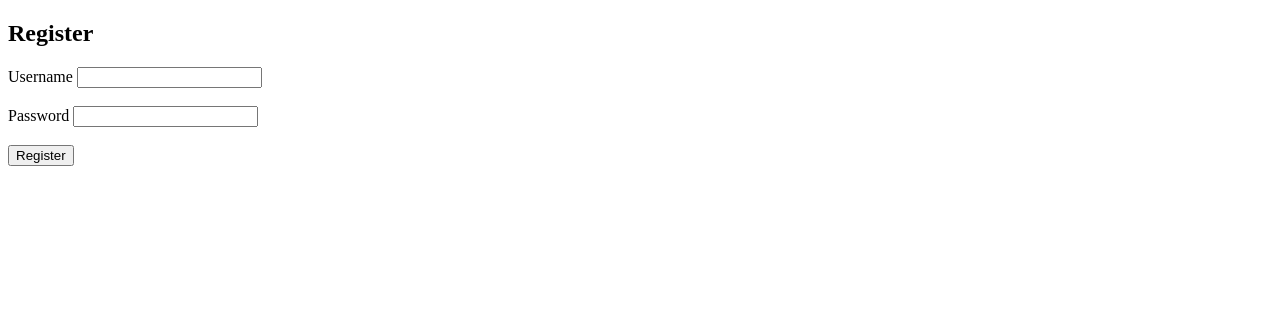
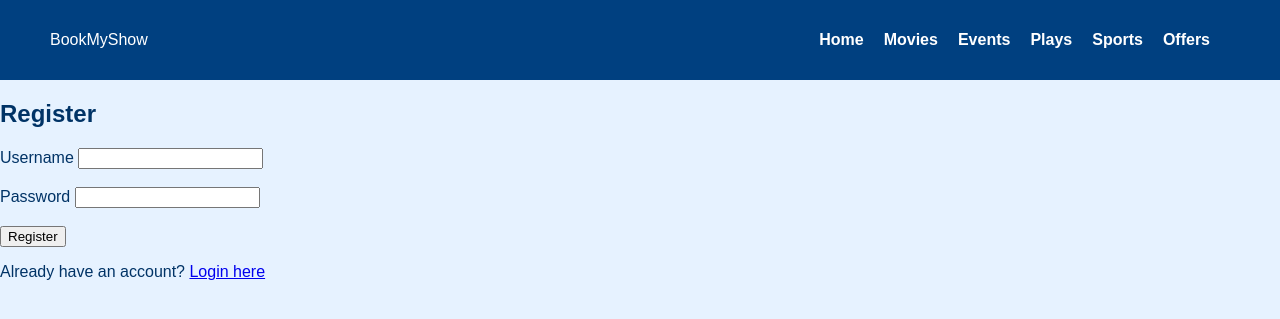
Before and after one commit to Koushik168/IS-Programming, a Flask app: page /register in a window 1280 px wide. Shown: the top 319 px of the page. Run offline with Flask 3, Linux system fonts and the light colour scheme.

Commit message:
Update register.html

```diff
--- a/Book-my-show/templates/register.html
+++ b/Book-my-show/templates/register.html
@@ -3,16 +3,38 @@
 <head>
     <meta charset="UTF-8">
     <meta name="viewport" content="width=device-width, initial-scale=1.0">
-    <title>Register</title>
+    <title>Register - BookMyShow Clone</title>
+    <link rel="stylesheet" href="{{ url_for('static', filename='css/styles.css') }}">
+
 </head>
 <body>
+    <header>
+        <div class="logo">BookMyShow</div>
+        <nav>
+            <ul>
+                <li><a href="index.html">Home</a></li>
+                <li><a href="movies.html">Movies</a></li>
+                <li><a href="events.html">Events</a></li>
+                <li><a href="plays.html">Plays</a></li>
+                <li><a href="sports.html">Sports</a></li>
+                <li><a href="offers.html">Offers</a></li>
+            </ul>
+        </nav>
+    </header>
+
+    <section class="register-form">
         <h2>Register</h2>
         <form method="POST">
             <label for="username">Username</label>
             <input type="text" name="username" required><br><br>
+
             <label for="password">Password</label>
             <input type="password" name="password" required><br><br>
+
             <button type="submit">Register</button>
         </form>
+
+        <p>Already have an account? <a href="{{ url_for('login') }}">Login here</a></p>
+    </section>
 </body>
 </html>
```
Lines whose indentation alone changed are shown as unchanged.
